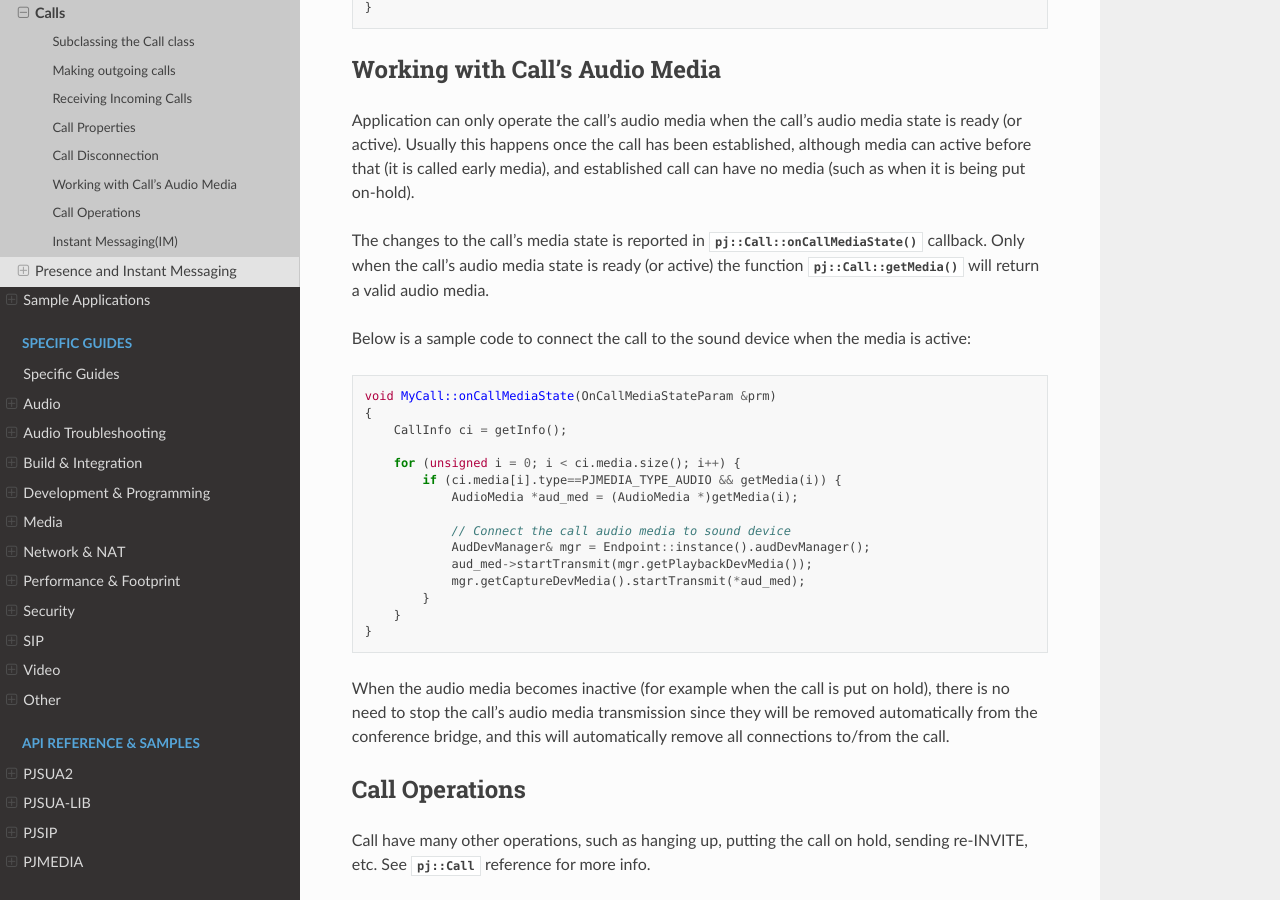
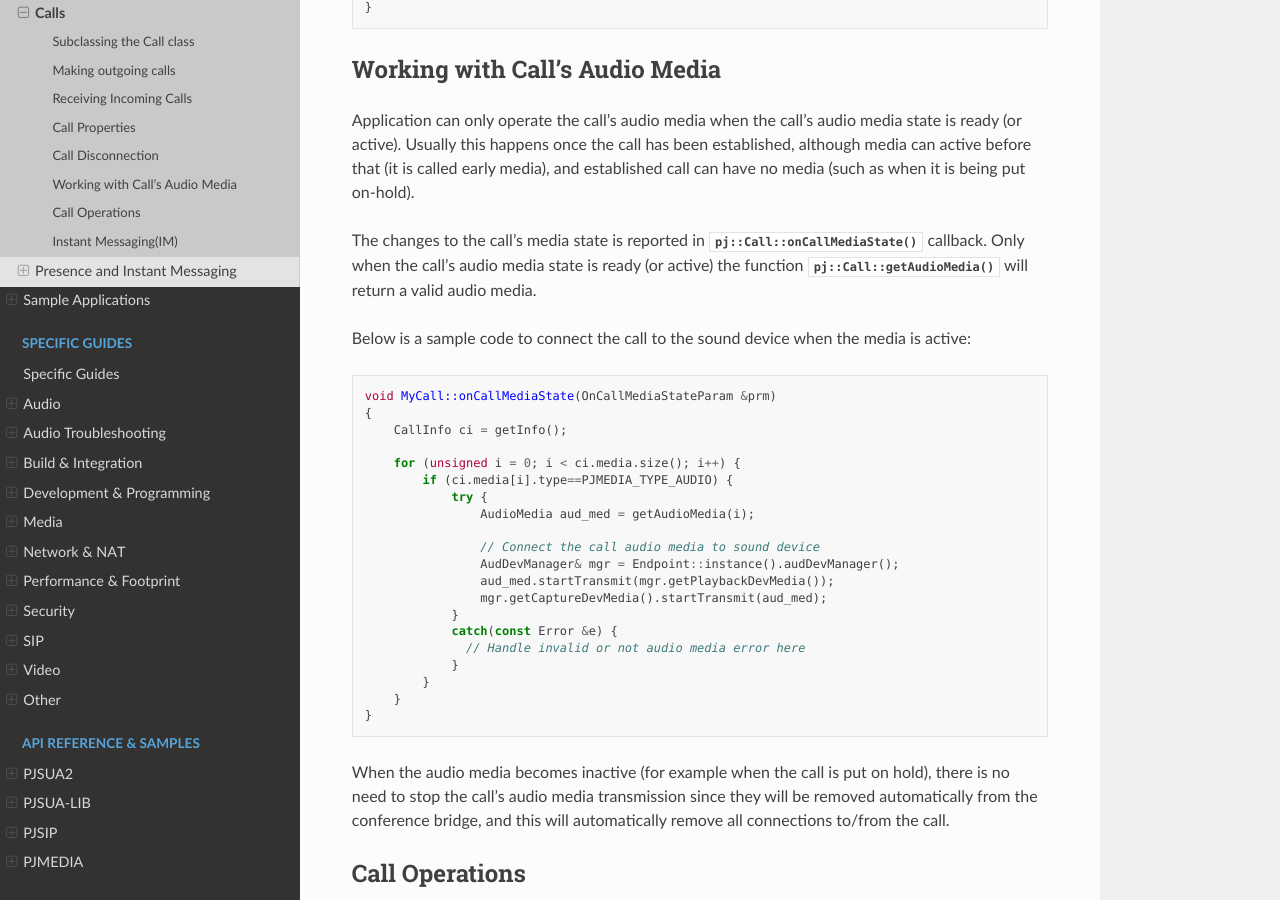
Before and after one commit to pjsip/pjproject_docs, a Sphinx documentation site: the page built from docs/source/pjsua2/using/call.rst, in a window 1280 px wide and 900 px high, scrolled down 2303 px. Built offline with Sphinx 7.4.7 and the Read the Docs theme 2.0.0, drawn with Linux system fonts in a browser that asks for light colours; the version number could not be read and is left out.

Commit message:
Update call.rst - Replace obsolete getMedia with getAudioMedia
Signed-off-by: Martin Flaska <flegy@flegy.sk>

```diff
--- a/docs/source/pjsua2/using/call.rst
+++ b/docs/source/pjsua2/using/call.rst
@@ -113,7 +113,7 @@ Usually this happens once the call has been established, although media can acti
 called early media), and established call can have no media (such as when it is being put on-hold).
 
 The changes to the call's media state is reported in :cpp:func:`pj::Call::onCallMediaState()` callback.
-Only when the call's audio media state is ready (or active) the function :cpp:func:`pj::Call::getMedia()`
+Only when the call's audio media state is ready (or active) the function :cpp:func:`pj::Call::getAudioMedia()`
 will return a valid audio media.
 
 Below is a sample code to connect the call to the sound device when the media is active:
@@ -125,13 +125,18 @@ Below is a sample code to connect the call to the sound device when the media is
         CallInfo ci = getInfo();
 
         for (unsigned i = 0; i < ci.media.size(); i++) {
-            if (ci.media[i].type==PJMEDIA_TYPE_AUDIO && getMedia(i)) {
-                AudioMedia *aud_med = (AudioMedia *)getMedia(i);
+            if (ci.media[i].type==PJMEDIA_TYPE_AUDIO) {
+                try {
+                    AudioMedia aud_med = getAudioMedia(i);
 
-                // Connect the call audio media to sound device
-                AudDevManager& mgr = Endpoint::instance().audDevManager();
-                aud_med->startTransmit(mgr.getPlaybackDevMedia());
-                mgr.getCaptureDevMedia().startTransmit(*aud_med);
+                    // Connect the call audio media to sound device
+                    AudDevManager& mgr = Endpoint::instance().audDevManager();
+                    aud_med.startTransmit(mgr.getPlaybackDevMedia());
+                    mgr.getCaptureDevMedia().startTransmit(aud_med);
+                }
+                catch(const Error &e) {
+                  // Handle invalid or not audio media error here
+                }
             }
         }
     }
```
